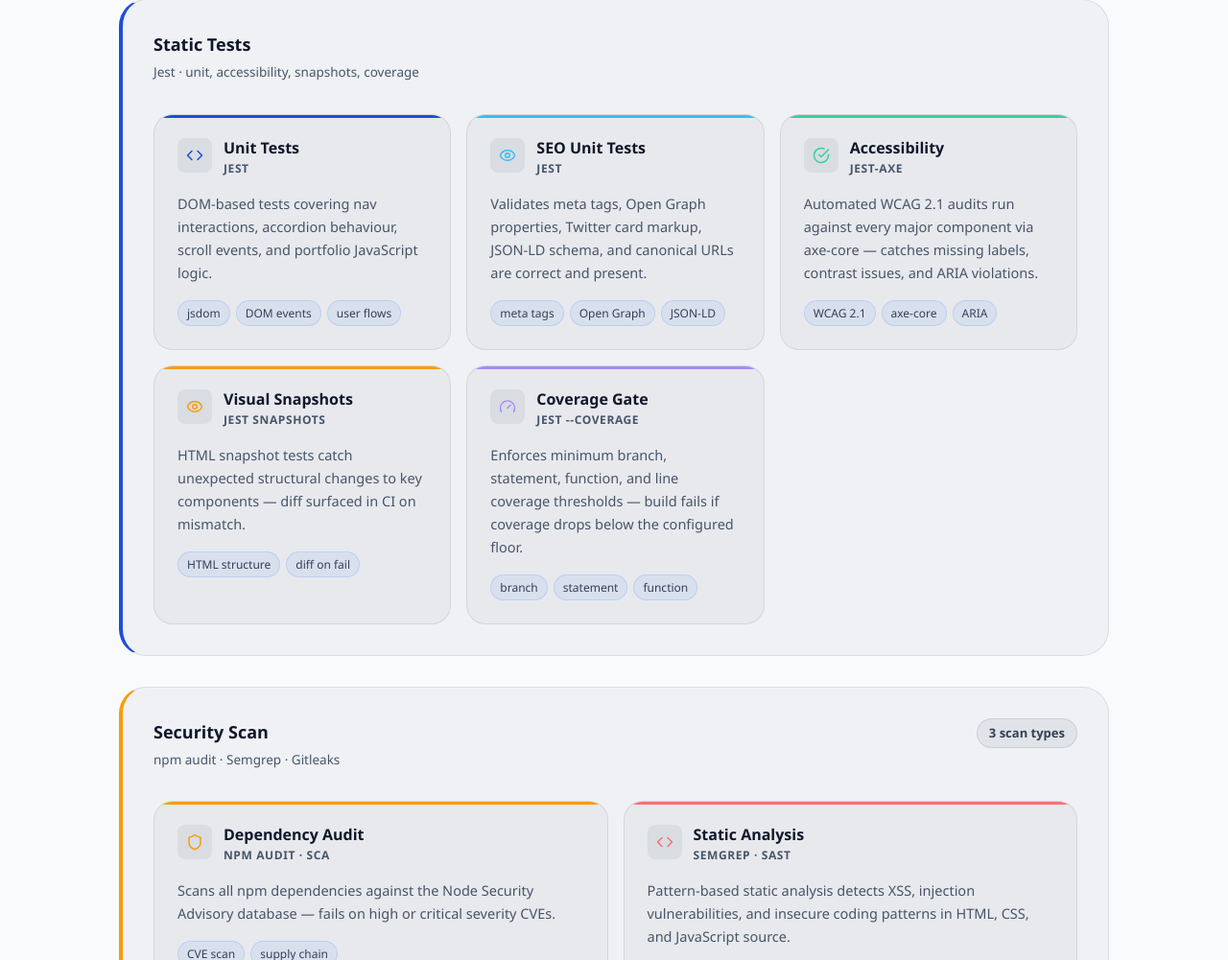
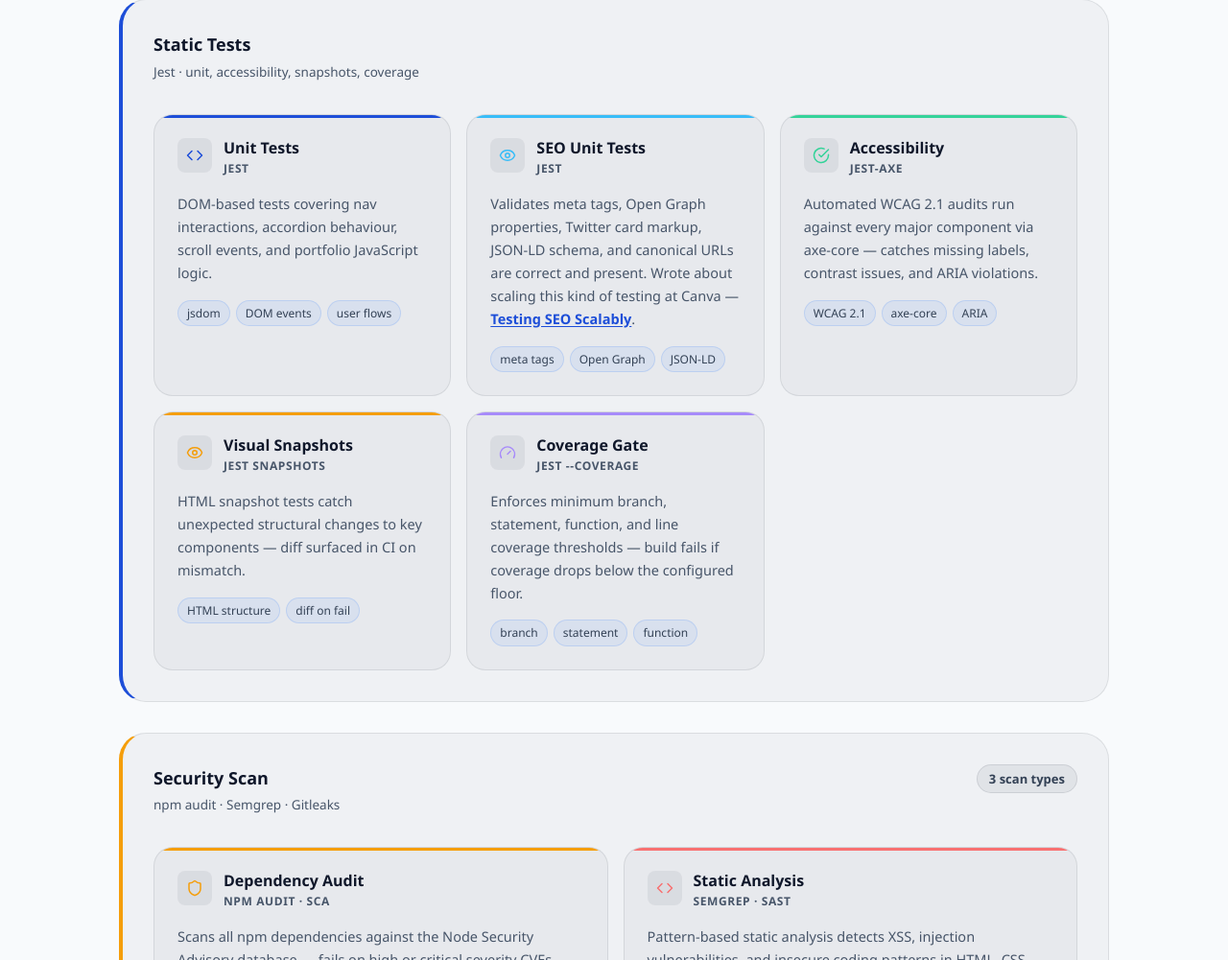
Before and after one commit to sidsalunke/serverless-portfolio, a website: page testing.html in a window 1280 px wide. Shown: the part 1447-2448 px from the top of the page at 96% size. Drawn offline with Linux system fonts and the light colour scheme.

Commit message:
feat: link Canva SEO blog post from the Quality Suite page (#73)

```diff
--- a/styles/main.css
+++ b/styles/main.css
@@ -1447,6 +1447,15 @@ button.exp__header {
   margin-bottom: 1.6rem;
 }
 
+.tq-card__link {
+  color: var(--accent);
+  font-weight: 600;
+  text-decoration: underline;
+  text-underline-offset: 0.2rem;
+  transition: color var(--transition);
+}
+.tq-card__link:hover { color: var(--text-1); }
+
 .tq-card__tags {
   display: flex;
   flex-wrap: wrap;
--- a/testing.html
+++ b/testing.html
@@ -486,7 +486,7 @@
               <div class="tq-card__tool">Jest</div>
             </div>
           </div>
-          <p class="tq-card__desc">Validates meta tags, Open Graph properties, Twitter card markup, JSON-LD schema, and canonical URLs are correct and present.</p>
+          <p class="tq-card__desc">Validates meta tags, Open Graph properties, Twitter card markup, JSON-LD schema, and canonical URLs are correct and present. Wrote about scaling this kind of testing at Canva &mdash; <a href="https://www.canva.dev/blog/engineering/testing-search-engine-optimization-scalably-without-breaking-a-sweat/" target="_blank" rel="noopener noreferrer" class="tq-card__link">Testing SEO Scalably</a>.</p>
           <div class="tq-card__tags">
             <span class="tq-card__tag">meta tags</span>
             <span class="tq-card__tag">Open Graph</span>
```
